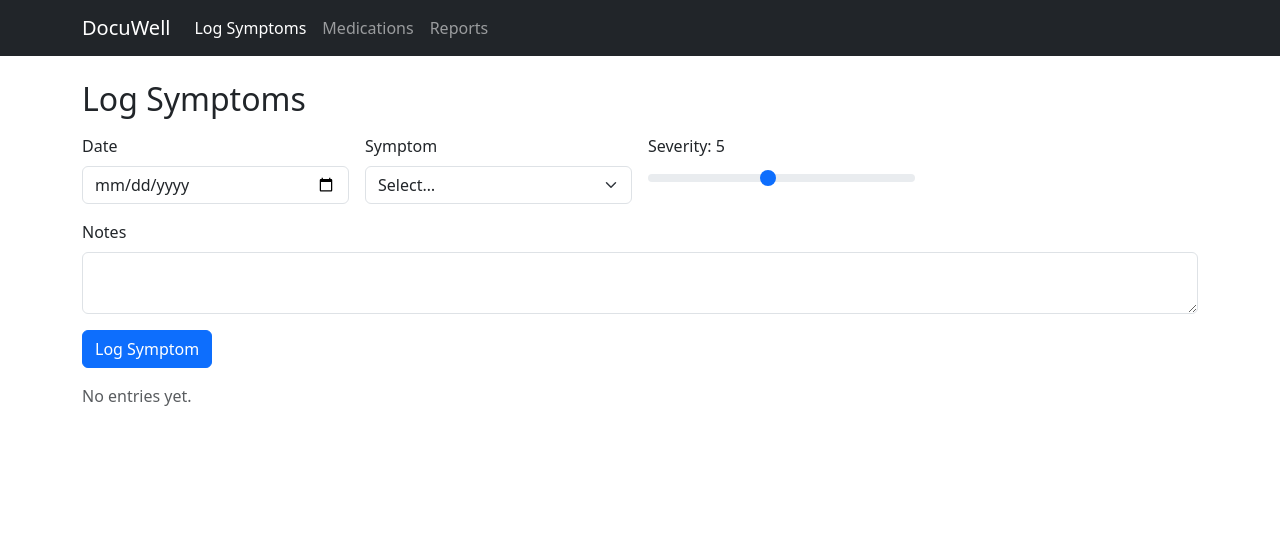
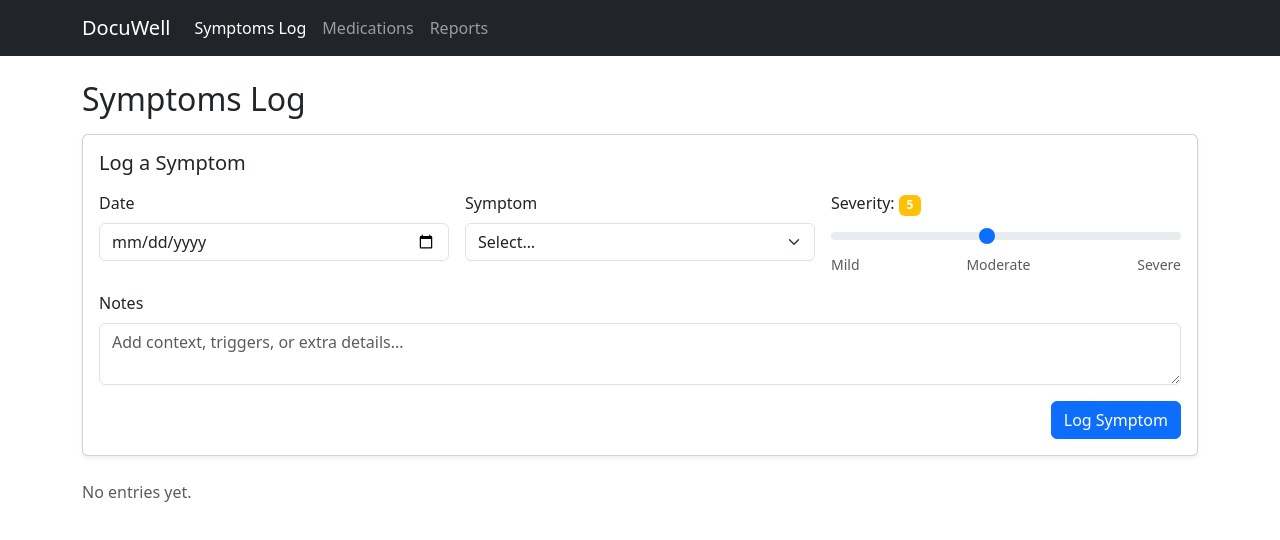
Before and after one commit to zaneahmed1/docuwell, a React (Create React App) app: page /symptoms in a window 1280 px wide. Shown: the top 540 px of the page. Built offline with nearby package versions, Linux system fonts and the light colour scheme.

Commit message:
color code

```diff
--- a/src/components/NavBar.jsx
+++ b/src/components/NavBar.jsx
@@ -10,7 +10,7 @@ export default function NavBar() {
         </button>
         <div id="dwNav" className="collapse navbar-collapse">
           <ul className="navbar-nav me-auto">
-            <li className="nav-item"><NavLink className="nav-link" to="/symptoms">Log Symptoms</NavLink></li>
+            <li className="nav-item"><NavLink className="nav-link" to="/symptoms">Symptoms Log</NavLink></li>
             <li className="nav-item"><NavLink className="nav-link" to="/medications">Medications</NavLink></li>
             <li className="nav-item"><NavLink className="nav-link" to="/reports">Reports</NavLink></li>
           </ul>
--- a/src/components/SymptomCard.jsx
+++ b/src/components/SymptomCard.jsx
@@ -1,13 +1,28 @@
 export default function SymptomCard({ item, onDelete }) {
+    // Pick color based on severity
+    const severityColor = () => {
+      if (item.severity <= 3) return "bg-success";
+      if (item.severity <= 7) return "bg-warning text-dark"; // yellow needs dark text
+      return "bg-danger";
+    };
+
     return (
-      <div className="card mb-2">
+      <div className="card mb-2 shadow-sm">
         <div className="card-body">
-          <h5 className="card-title mb-1">
-            {item.type} <span className="badge bg-secondary ms-2">Severity {item.severity}</span>
-          </h5>
+          <div className="d-flex justify-content-between align-items-center mb-2">
+            <h5 className="card-title mb-0">{item.type}</h5>
+            <span className={`badge ${severityColor()} fs-6`}>
+              Severity {item.severity}
+            </span>
+          </div>
           <h6 className="card-subtitle text-muted mb-2">{item.date}</h6>
           {item.notes && <p className="card-text">{item.notes}</p>}
-          <button className="btn btn-sm btn-outline-danger" onClick={() => onDelete(item.id)}>Delete</button>
+          <button
+            className="btn btn-sm btn-outline-danger"
+            onClick={() => onDelete(item.id)}
+          >
+            Delete
+          </button>
         </div>
       </div>
     );
--- a/src/components/SymptomForm.jsx
+++ b/src/components/SymptomForm.jsx
@@ -2,39 +2,98 @@ import { useState } from "react";
 
 export default function SymptomForm({ onAdd }) {
   const [form, setForm] = useState({ date: "", type: "", severity: 5, notes: "" });
-  const change = e => setForm(f => ({ ...f, [e.target.name]: e.target.value }));
-  const submit = e => {
+
+  const change = (e) => setForm((f) => ({ ...f, [e.target.name]: e.target.value }));
+
+  const submit = (e) => {
     e.preventDefault();
     onAdd({ id: crypto.randomUUID(), ...form, severity: Number(form.severity) });
     setForm({ date: "", type: "", severity: 5, notes: "" });
   };
+
+  // Pick color class based on severity
+  const severityColor = () => {
+    if (form.severity <= 3) return "bg-success";
+    if (form.severity <= 7) return "bg-warning";
+    return "bg-danger";
+  };
+
   return (
-    <form onSubmit={submit} className="mb-3">
+    <div className="card shadow-sm mb-4">
+      <div className="card-body">
+        <h5 className="card-title mb-3">Log a Symptom</h5>
+        <form onSubmit={submit}>
           <div className="row g-3">
-        <div className="col-md-3">
+            <div className="col-md-4">
               <label className="form-label">Date</label>
-          <input className="form-control" type="date" name="date" value={form.date} onChange={change} required />
+              <input
+                className="form-control"
+                type="date"
+                name="date"
+                value={form.date}
+                onChange={change}
+                required
+              />
             </div>
-        <div className="col-md-3">
+            <div className="col-md-4">
               <label className="form-label">Symptom</label>
-          <select className="form-select" name="type" value={form.type} onChange={change} required>
+              <select
+                className="form-select"
+                name="type"
+                value={form.type}
+                onChange={change}
+                required
+              >
                 <option value="">Select…</option>
-            <option>Pain</option><option>Fatigue</option><option>Sleep</option><option>Mood</option>
-            <option>Headache</option><option>GI</option>
+                <option>Pain</option>
+                <option>Fatigue</option>
+                <option>Sleep</option>
+                <option>Mood</option>
+                <option>Headache</option>
+                <option>GI</option>
               </select>
             </div>
-        <div className="col-md-3">
-          <label className="form-label">Severity: {form.severity}</label>
-          <input className="form-range" type="range" min="1" max="10" name="severity" value={form.severity} onChange={change} />
+            <div className="col-md-4">
+              <label className="form-label">
+                Severity:{" "}
+                <span className={`badge ${severityColor()}`}>
+                  {form.severity}
+                </span>
+              </label>
+              <input
+                className="form-range"
+                type="range"
+                min="1"
+                max="10"
+                name="severity"
+                value={form.severity}
+                onChange={change}
+              />
+              <div className="d-flex justify-content-between small text-muted">
+                <span>Mild</span>
+                <span>Moderate</span>
+                <span>Severe</span>
+              </div>
             </div>
             <div className="col-12">
               <label className="form-label">Notes</label>
-          <textarea className="form-control" rows="2" name="notes" value={form.notes} onChange={change} />
+              <textarea
+                className="form-control"
+                rows="2"
+                name="notes"
+                value={form.notes}
+                onChange={change}
+                placeholder="Add context, triggers, or extra details..."
+              />
             </div>
-        <div className="col-12">
-          <button className="btn btn-primary" type="submit">Log Symptom</button>
+            <div className="col-12 text-end">
+              <button className="btn btn-primary" type="submit">
+                Log Symptom
+              </button>
             </div>
           </div>
         </form>
+      </div>
+    </div>
   );
 }
--- a/src/pages/Symptoms.jsx
+++ b/src/pages/Symptoms.jsx
@@ -8,7 +8,7 @@ export default function Symptoms() {
   const del = id => setLogs(logs.filter(x => x.id !== id));
   return (
     <>
-      <h2 className="mb-3">Log Symptoms</h2>
+      <h2 className="mb-3">Symptoms Log</h2>
       <SymptomForm onAdd={add} />
       <div>{logs.length === 0 ? <p className="text-muted">No entries yet.</p> :
         logs.map(item => <SymptomCard key={item.id} item={item} onDelete={del} />)}
```
Lines whose indentation alone changed are shown as unchanged.
